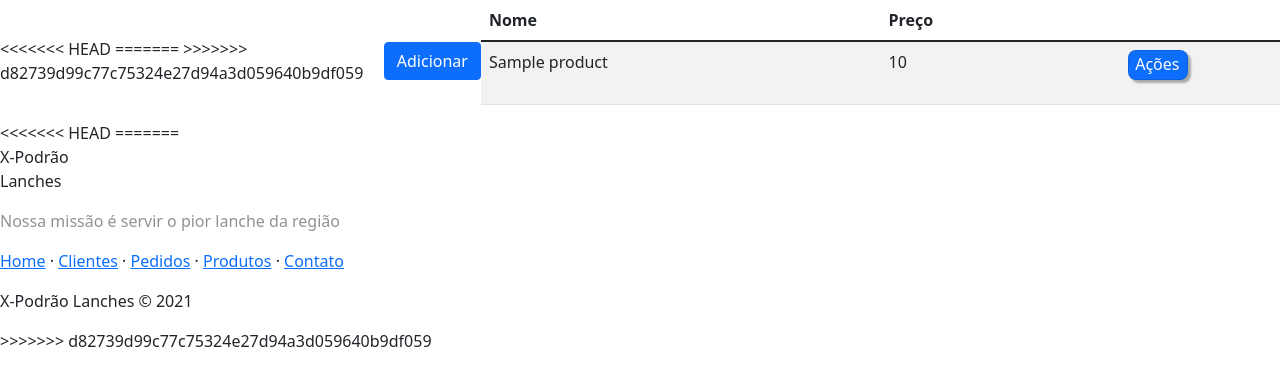
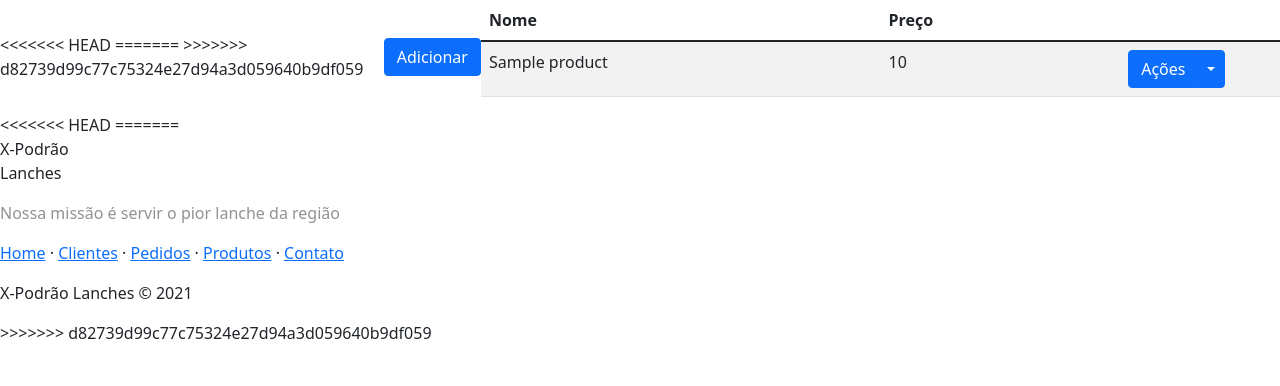
Before and after one commit to titioneamorim/pedidosLanchonete, a Django app: template product/templates/home-products.html in a window 1280 px wide. Shown: the part 30-416 px from the top of the page. Run offline with Django 3.2, Linux system fonts and the light colour scheme; the template is opened without the code that fills it: most values are stand-ins (such as "Sample title", 1, 10 or a date in 2020); some libraries are stand-ins or nearby versions.

Commit message:
Enviando alterações de terça

```diff
--- a/product/templates/home-products.html
+++ b/product/templates/home-products.html
@@ -5,6 +5,8 @@
 {% include 'partials/messages.html' %}
 
 <button type="button" class="btn btn-primary" data-bs-toggle="modal" data-bs-target="#exampleModal">Adicionar</button>
+
+
 
 <table class="table table-striped">
   <thead>
@@ -20,16 +22,19 @@
       <td>{{p.name}}</td>
       <td>{{p.price}}</td>
       <td>
-          <div class="dropdown">
-            <button class="card text-white bg-primary mb-3" type="submit" id="dropdownMenuButton" data-toggle="dropdown" aria-haspopup="true" aria-expanded="false" style="width:60px; height:30px; box-shadow:3px 3px 2px 0px rgba(50, 50, 50, 0.37); border-radius:8px;">
-              Ações
-            </button>
 
-            <div class="dropdown-menu" aria-labelledby="dropdownMenuButton">
-              <a class="dropdown-item" method="POST" href="{% url 'delete_products' p.id %}">Deletar</a>{% csrf_token %}
-              <a class="dropdown-item" method="GET" href="{% url 'home_edit_product' p.id %}">Editar</a>
-            </div>
-          </div>
+        <div class="btn-group">
+          <button type="button" class="btn btn-primary">Ações</button>
+          <button type="button" class="btn btn-primary dropdown-toggle dropdown-toggle-split" data-bs-toggle="dropdown" aria-expanded="false">
+            <span class="visually-hidden">Toggle Dropdown</span>
+          </button>
+          <ul class="dropdown-menu">
+            <li><a class="dropdown-item" method="POST" href="{% url 'delete_products' p.id %}">Deletar</a>{% csrf_token %}</li>
+            <li><hr class="dropdown-divider"></li>
+            <li><a class="dropdown-item" method="GET" href="{% url 'home_edit_product' p.id %}">Editar</a></li>
+          </ul>
+        </div>
+
       </td>
     </tr>
   {% endfor %}
--- a/product/urls.py
+++ b/product/urls.py
@@ -5,8 +5,8 @@ namespace = 'product'
 
 urlpatterns = [
     path('products/', home_products, name="home_products"),
-    path('products/<uuid:id>/', home_products, name="home_products"),
-    path('products/edit/<uuid:id>/', edit_product, name="edit_product"),
+    path('products/<uuid:id>/', home_products, name="delete_products"),
+    path('products/edit/<uuid:id>/', edit_product, name="home_edit_product"),
     path('products/save', save_product, name="save_product"),
     #path('search/', ProductSearchView.as_view(), name='search'),
 ]
```
Also changed, not shown: product/service.py (+7 -2 lines), product/templates/home-edit-product.html (+8 -2 lines), product/views.py (+9 -1 lines).
